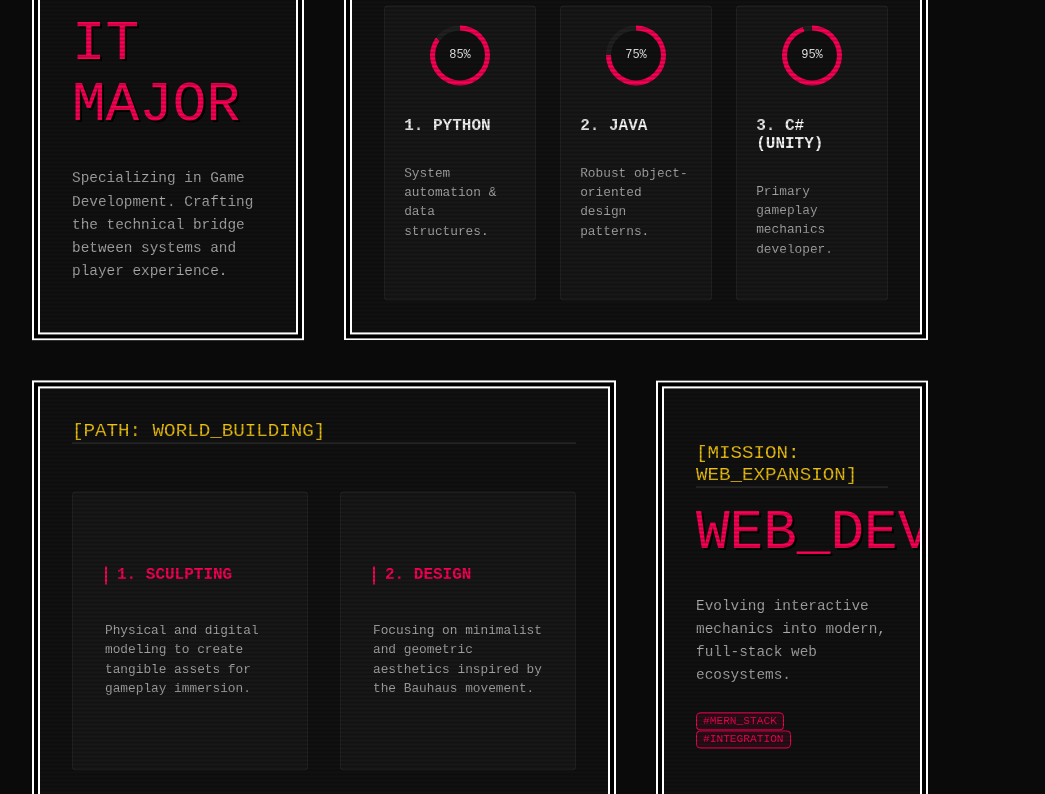
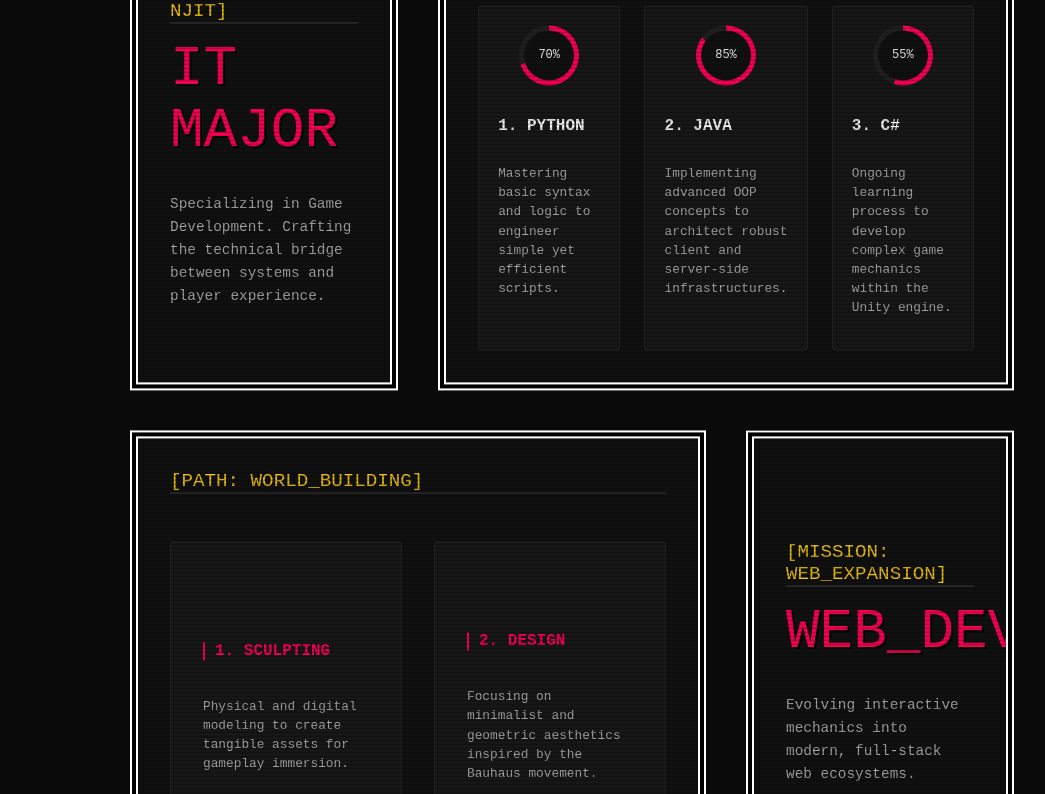
Before and after one commit to apr45/is117-GameDevPortfolio, a React (Vite) app: page / in a window 1280 px wide. Shown: the part 1126-1920 px from the top of the page, without its empty margins (4-1049 px from the left). Built offline with nearby package versions, Linux system fonts and the light colour scheme.

Commit message:
updating skills container in about me section

```diff
--- a/src/components/AboutMe.tsx
+++ b/src/components/AboutMe.tsx
@@ -24,33 +24,33 @@ const AboutMe: React.FC = () => {
     <div className={styles.pillarCard}>
       <div className={styles.chartContainer}>
         <div className={`${styles.circleSmall} ${styles.pythonChart}`}>
-          <span className={styles.percentageText}>85%</span>
+          <span className={styles.percentageText}>70%</span>
         </div>
       </div>
       <h3 className={styles.pillarTitle}>1. PYTHON</h3>
-      <p className={styles.pillarText}>System automation & data structures.</p>
+      <p className={styles.pillarText}>Mastering basic syntax and logic to engineer simple yet efficient scripts.</p>
     </div>
 
     {/* JAVA */}
     <div className={styles.pillarCard}>
       <div className={styles.chartContainer}>
         <div className={`${styles.circleSmall} ${styles.javaChart}`}>
-          <span className={styles.percentageText}>75%</span>
+          <span className={styles.percentageText}>85%</span>
         </div>
       </div>
       <h3 className={styles.pillarTitle}>2. JAVA</h3>
-      <p className={styles.pillarText}>Robust object-oriented design patterns.</p>
+      <p className={styles.pillarText}>Implementing advanced OOP concepts to architect robust client and server-side infrastructures.</p>
     </div>
 
     {/* C# (UNITY) */}
     <div className={styles.pillarCard}>
       <div className={styles.chartContainer}>
         <div className={`${styles.circleSmall} ${styles.unityChart}`}>
-          <span className={styles.percentageText}>95%</span>
+          <span className={styles.percentageText}>55%</span>
         </div>
       </div>
-      <h3 className={styles.pillarTitle}>3. C# (UNITY)</h3>
-      <p className={styles.pillarText}>Primary gameplay mechanics developer.</p>
+      <h3 className={styles.pillarTitle}>3. C#</h3>
+      <p className={styles.pillarText}>Ongoing learning process to develop complex game mechanics within the Unity engine.</p>
     </div>
   </div>
 </div>
@@ -85,9 +85,6 @@ const AboutMe: React.FC = () => {
           <p className={styles.statLabel}>
             Evolving interactive mechanics into modern, full-stack web ecosystems.
           </p>
-          <div className={styles.terminalTags} style={{ marginTop: '10px', color: 'var(--accent-pink)', fontSize: '0.7rem' }}>
-            <span>#MERN_STACK</span> <span>#INTEGRATION</span>
-          </div>
         </div>
 
       </div>
--- a/src/styles/AboutMe.module.css
+++ b/src/styles/AboutMe.module.css
@@ -12,7 +12,8 @@
   grid-template-rows: repeat(2, 1fr);
   gap: 2rem;
   width: 100%;
-  max-width: 1400px;
+  max-width: 1200px;
+  margin-left: 15%;
 }
 
 @keyframes float {
@@ -198,15 +199,6 @@
   margin-bottom: 1.5rem;
 }
 
-.terminalTags span {
-  display: inline-block;
-  margin-right: 8px;
-  padding: 2px 6px;
-  background: rgba(255, 0, 85, 0.1);
-  border: 1px solid var(--accent-pink);
-  border-radius: 4px;
-}
-
 /* Container for alignment */
 .chartContainer {
   display: flex;
@@ -227,9 +219,9 @@
 }
 
 /* Conic-gradients for the rings */
-.pythonChart { background: conic-gradient(var(--accent-pink) 85%, #222 0); }
-.javaChart   { background: conic-gradient(var(--accent-pink) 75%, #222 0); }
-.unityChart  { background: conic-gradient(var(--accent-pink) 95%, #222 0); }
+.pythonChart { background: conic-gradient(var(--accent-pink) 70%, #222 0); }
+.javaChart   { background: conic-gradient(var(--accent-pink) 85%, #222 0); }
+.unityChart  { background: conic-gradient(var(--accent-pink) 55%, #222 0); }
 
 /* Inner hole (Mask)[cite: 7] */
 .circleSmall::after {
```
